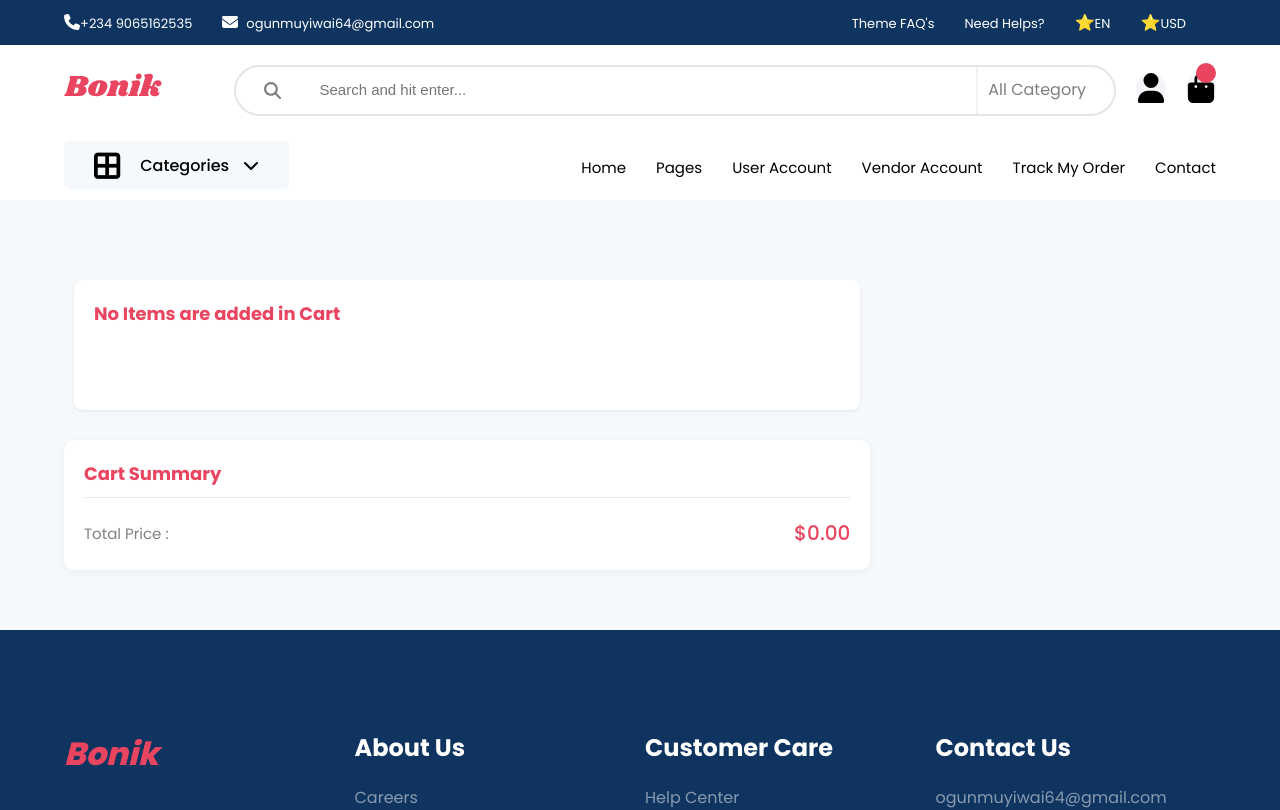
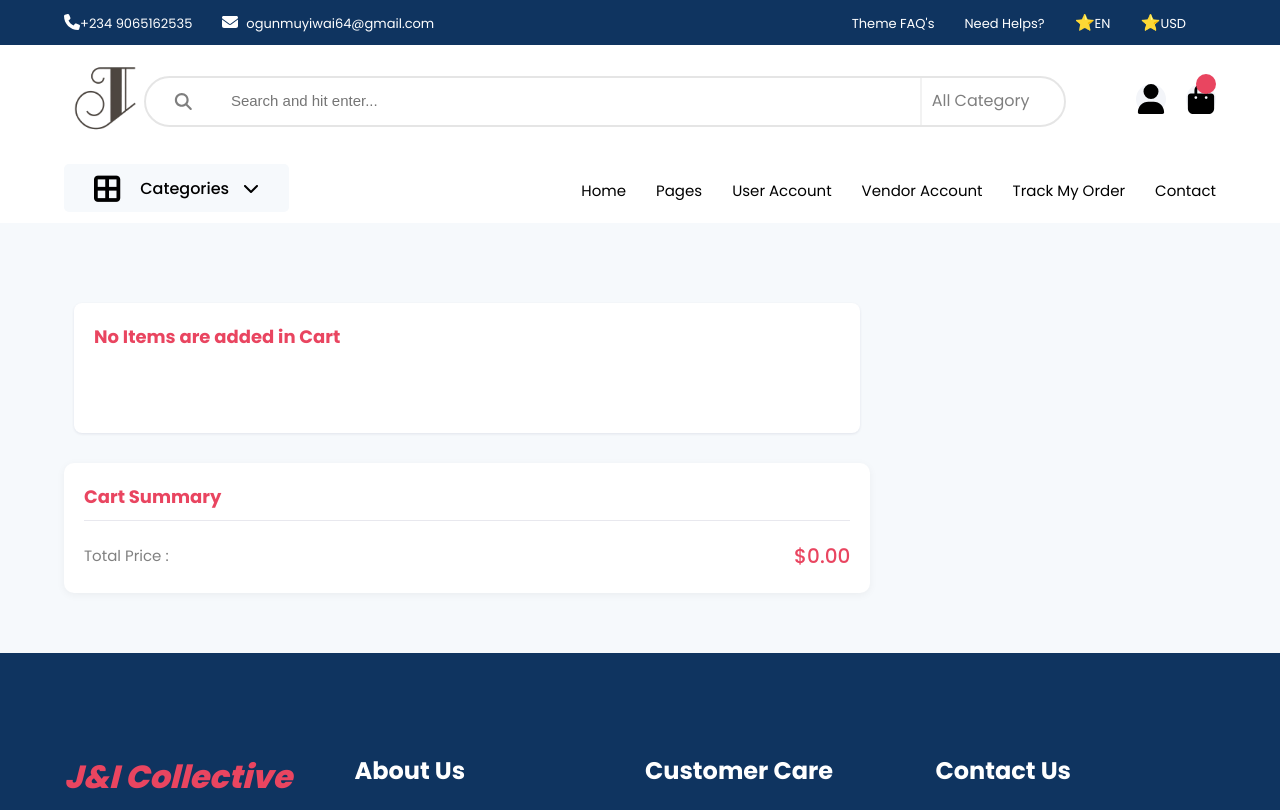
Before and after one commit to humb220106/e-commerce-, a React (Create React App) app: page /cart in a window 1280 px wide. Shown: the top 810 px of the page. Built offline with nearby package versions, Linux system fonts and the light colour scheme.

Commit message:
logo changed

```diff
--- a/src/common/fotter/Fotter.jsx
+++ b/src/common/fotter/Fotter.jsx
@@ -6,7 +6,7 @@ const Footer = () => {
       <footer>
         <div className='container grid2'>
           <div className='box'>
-            <h1>Bonik</h1>
+            <h1>J&I Collective</h1>
             <p>Lorem ipsum dolor sit amet, consectetur adipiscing elit. Auctor libero id et, in gravida. Sit diam duis mauris nulla cursus. Erat et lectus vel ut sollicitudin elit at amet.</p>
             <div className='icon d_flex'>
               <div className='img d_flex'>
--- a/src/common/header/Header.css
+++ b/src/common/header/Header.css
@@ -17,6 +17,7 @@
 /*-------------------head*/
 
 /*-------------------Search*/
+
 .search{
    padding: 20px 0;
 }
--- a/src/common/header/Search.jsx
+++ b/src/common/header/Search.jsx
@@ -1,7 +1,8 @@
-import logo from "../assets/images/logo.svg";
+import logo1 from "../assets/images/logo1.png";
 import { FontAwesomeIcon } from '@fortawesome/react-fontawesome';
 import { faSearch, faUser, faShoppingBag } from '@fortawesome/free-solid-svg-icons';
 import { Link } from 'react-router-dom';
+
 
 const Search = ({cartItem}) => {
   window.addEventListener('scroll', function () {
@@ -13,8 +14,8 @@ const Search = ({cartItem}) => {
     <>
       <section className='search'>
         <div className='container c_flex'>
-          <div className='logo width'>
-            <img src={logo} alt='' />
+          <div className='logo-width'>
+             <img src={logo1} alt='' style={{ width: "80px", height: "auto" }} />
           </div>
 
           <div className='search-box f_flex'>
```
Also changed, not shown: src/common/assets/images/logo1.png (added).
